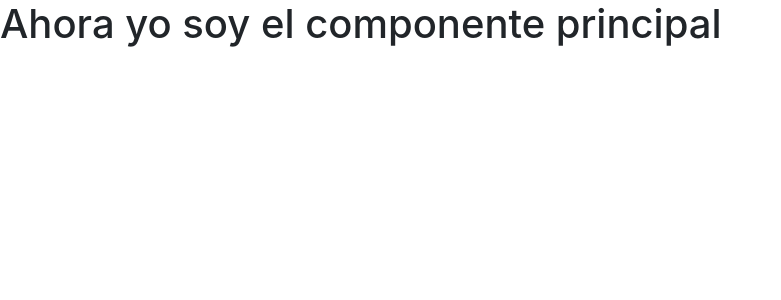
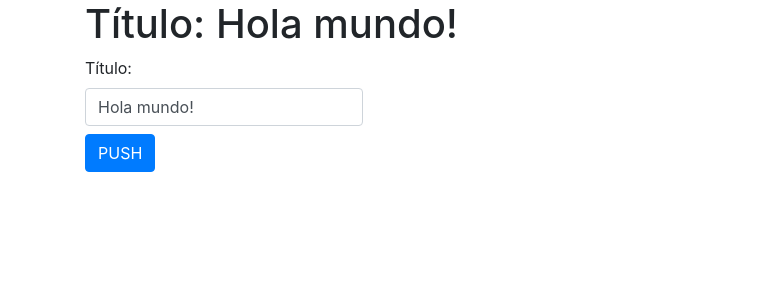
Before and after one commit to raulrp3/Angular, an Angular app: page / in a window 1280 px wide. Shown: the top 300 px of the page, without its empty margins (0-781 px from the left). Built offline with nearby package versions, Linux system fonts and the light colour scheme.

Commit message:
binding doble y eventos

```diff
--- /dev/null
+++ b/src/app/databinding/databinding.component.html
@@ -0,0 +1,6 @@
+<div class="container">
+    <h1>Título: {{ title }}</h1>
+    <label for="inputName" >Título:</label>
+    <input type="text" id="inputName" class="form-control w-25" [(ngModel)]="title">
+    <button class="btn btn-primary mt-2" (click)="push()">PUSH</button>
+</div>
--- /dev/null
+++ b/src/app/databinding/databinding.component.ts
@@ -0,0 +1,19 @@
+import { Component, OnInit } from '@angular/core';
+
+@Component({
+  selector: 'app-databinding',
+  templateUrl: './databinding.component.html',
+  styleUrls: ['./databinding.component.css']
+})
+export class DatabindingComponent implements OnInit {
+  title: any = "Hola mundo!";
+  constructor() { }
+
+  ngOnInit() {
+  }
+
+  push() {
+    console.log(this.title);
+  }
+
+}
--- a/src/index.html
+++ b/src/index.html
@@ -10,9 +10,9 @@
   <link rel="stylesheet" href="https://stackpath.bootstrapcdn.com/bootstrap/4.3.1/css/bootstrap.min.css" integrity="sha384-ggOyR0iXCbMQv3Xipma34MD+dH/1fQ784/j6cY/iJTQUOhcWr7x9JvoRxT2MZw1T" crossorigin="anonymous">
 </head>
 <body>
-  <app-principal></app-principal>
+  <app-databinding></app-databinding>
+  <script src="https://code.jquery.com/jquery-3.3.1.slim.min.js" integrity="sha384-q8i/X+965DzO0rT7abK41JStQIAqVgRVzpbzo5smXKp4YfRvH+8abtTE1Pi6jizo" crossorigin="anonymous"></script>
   <script src="https://stackpath.bootstrapcdn.com/bootstrap/4.3.1/js/bootstrap.min.js" integrity="sha384-JjSmVgyd0p3pXB1rRibZUAYoIIy6OrQ6VrjIEaFf/nJGzIxFDsf4x0xIM+B07jRM" crossorigin="anonymous"></script>
-  <script src="https://code.jquery.com/jquery-3.3.1.slim.min.js" integrity="sha384-q8i/X+965DzO0rT7abK41JStQIAqVgRVzpbzo5smXKp4YfRvH+8abtTE1Pi6jizo" crossorigin="anonymous"></script>
   <script src="https://cdnjs.cloudflare.com/ajax/libs/popper.js/1.14.7/umd/popper.min.js" integrity="sha384-UO2eT0CpHqdSJQ6hJty5KVphtPhzWj9WO1clHTMGa3JDZwrnQq4sF86dIHNDz0W1" crossorigin="anonymous"></script>
 </body>
 </html>
```
Also changed, not shown: src/app/app.module.ts (+7 -3 lines), src/app/databinding/databinding.component.css (added), 1 other file (tests, documents, lock files or other folders).
